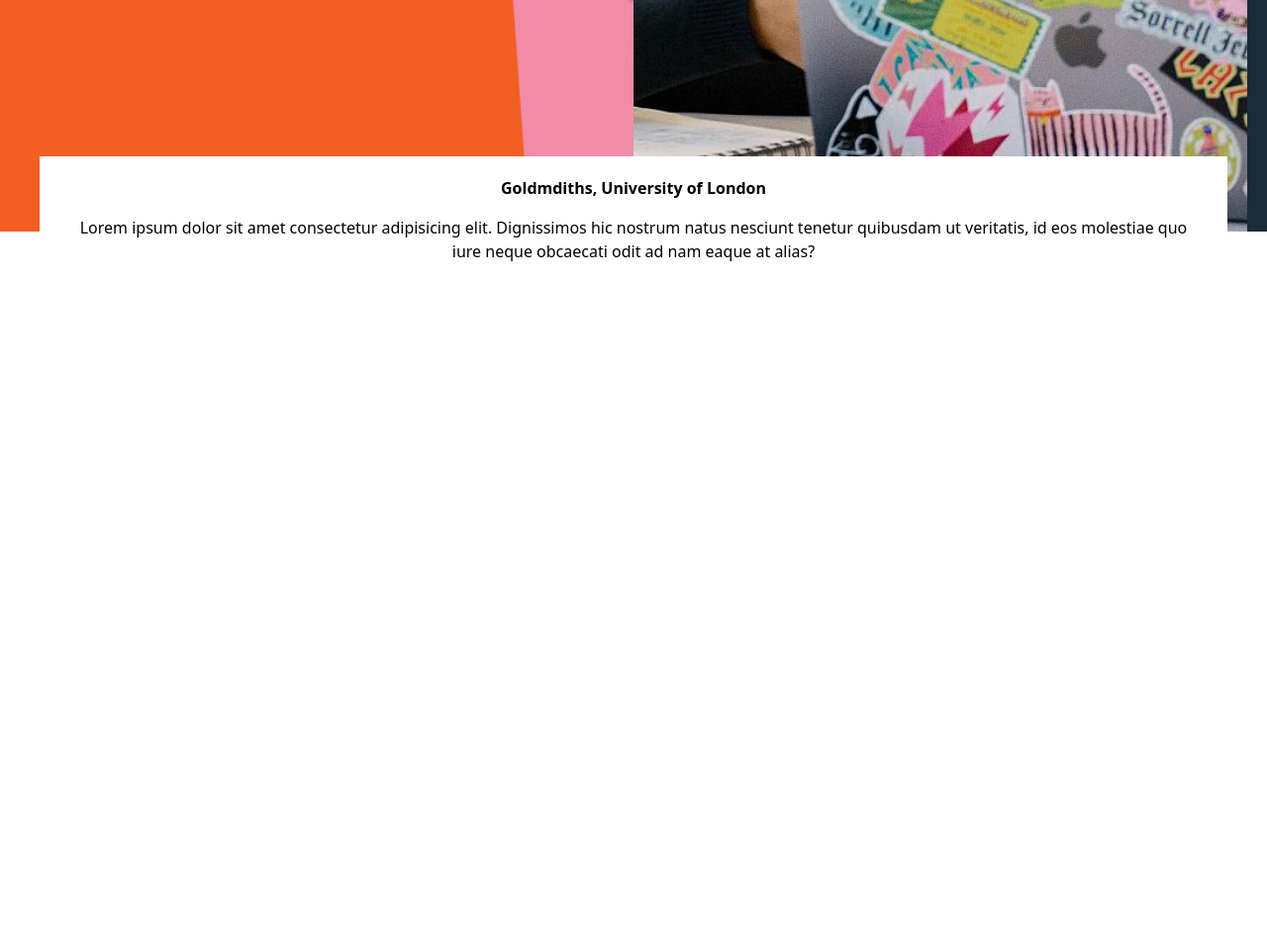
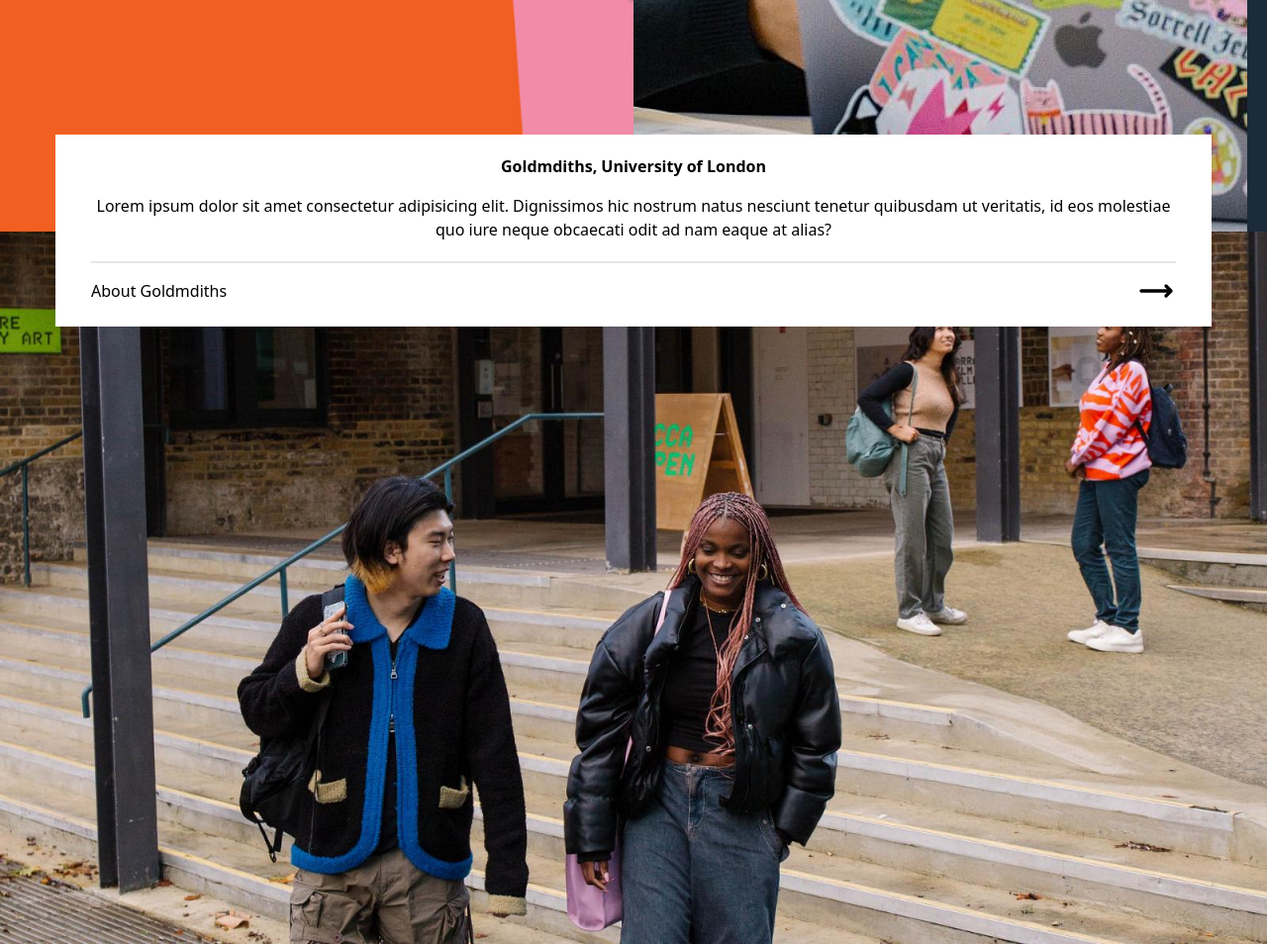
Before and after one commit to tuyishimejohnson/goldsmiths_clone, a website: page src/index.html in a window 1280 px wide. Shown: the part 660-1614 px from the top of the page at 99% size. Before the commit the page ends 926 px from the top, so only its background shows below. Drawn offline with Linux system fonts and the light colour scheme.

Commit message:
Added another section

```diff
--- a/src/index.html
+++ b/src/index.html
@@ -41,17 +41,26 @@
                     </div>
                 </div>
 
-                <div class="bg-white text-black absolute -bottom-8 right-10 left-10 ">
+                <div class="bg-white text-black absolute -bottom-24 right-14 left-14 ">
 
 
                     <div class="text-center px-9">
                         <a href="#">
                             <h1 class="font-semibold pt-5 pb-4">Goldmdiths, University of London</h1>
-                            <p>Lorem ipsum dolor sit amet consectetur adipisicing elit. Dignissimos hic nostrum natus nesciunt tenetur quibusdam ut veritatis, id eos molestiae quo iure neque obcaecati odit ad nam eaque at alias?</p>
+                            <p class="pb-5">Lorem ipsum dolor sit amet consectetur adipisicing elit. Dignissimos hic nostrum natus nesciunt tenetur quibusdam ut veritatis, id eos molestiae quo iure neque obcaecati odit ad nam eaque at alias?</p>
                         </a>
+
+                        <div class="flex justify-between items-center border-t-2 pt-2 pb-4">
+                            <a href="#">About Goldmdiths</a>
+                            <a href="#"><img src="icons/right-arrow-svgrepo-com.svg" alt="right arrow" class="w-10"></a>
+                        </div>
                     </div>
+                </div>
+            </div>
 
-                </div>
+
+            <div class="relative mt-8">
+                <img src="images/Students-outside-the-CCA_19427-(1).jpg" alt="Students">
             </div>
 
 
```
Also changed, not shown: src/icons/right-arrow-svgrepo-com.svg (added), src/output.css.
